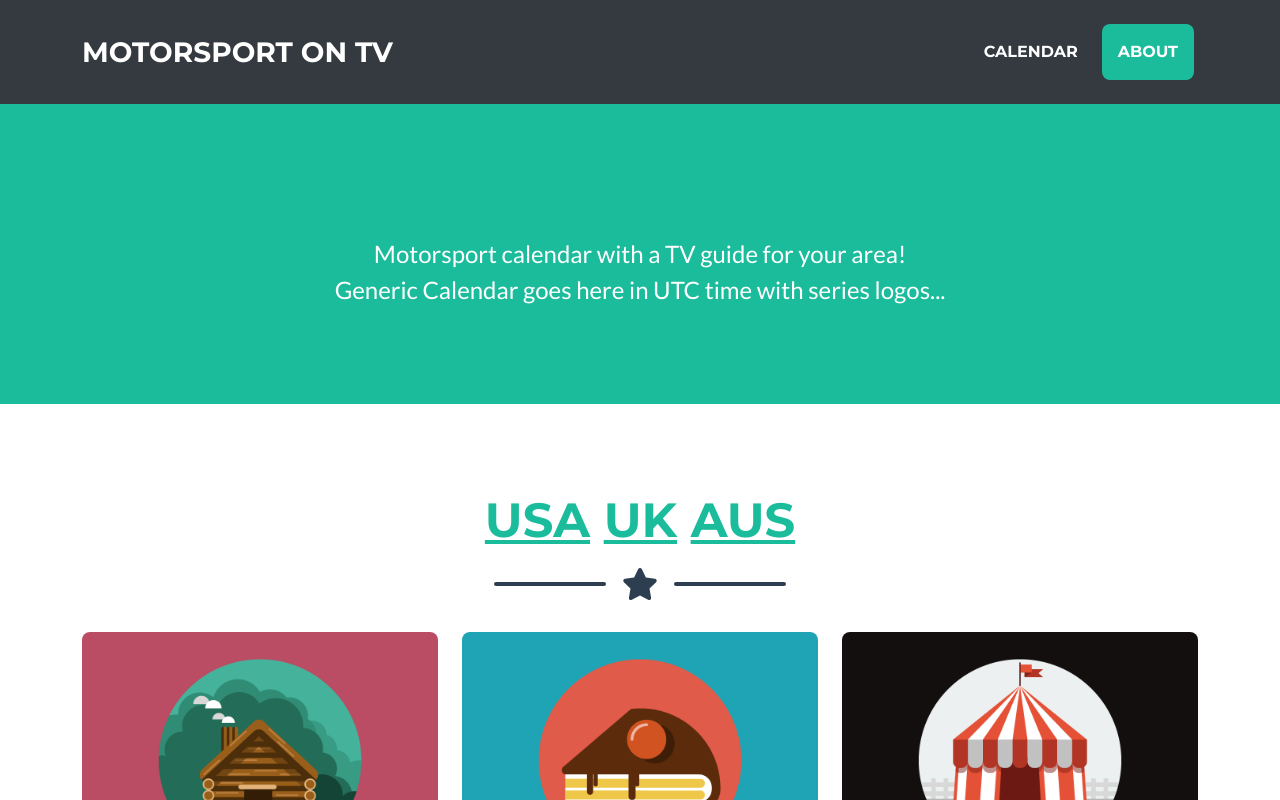
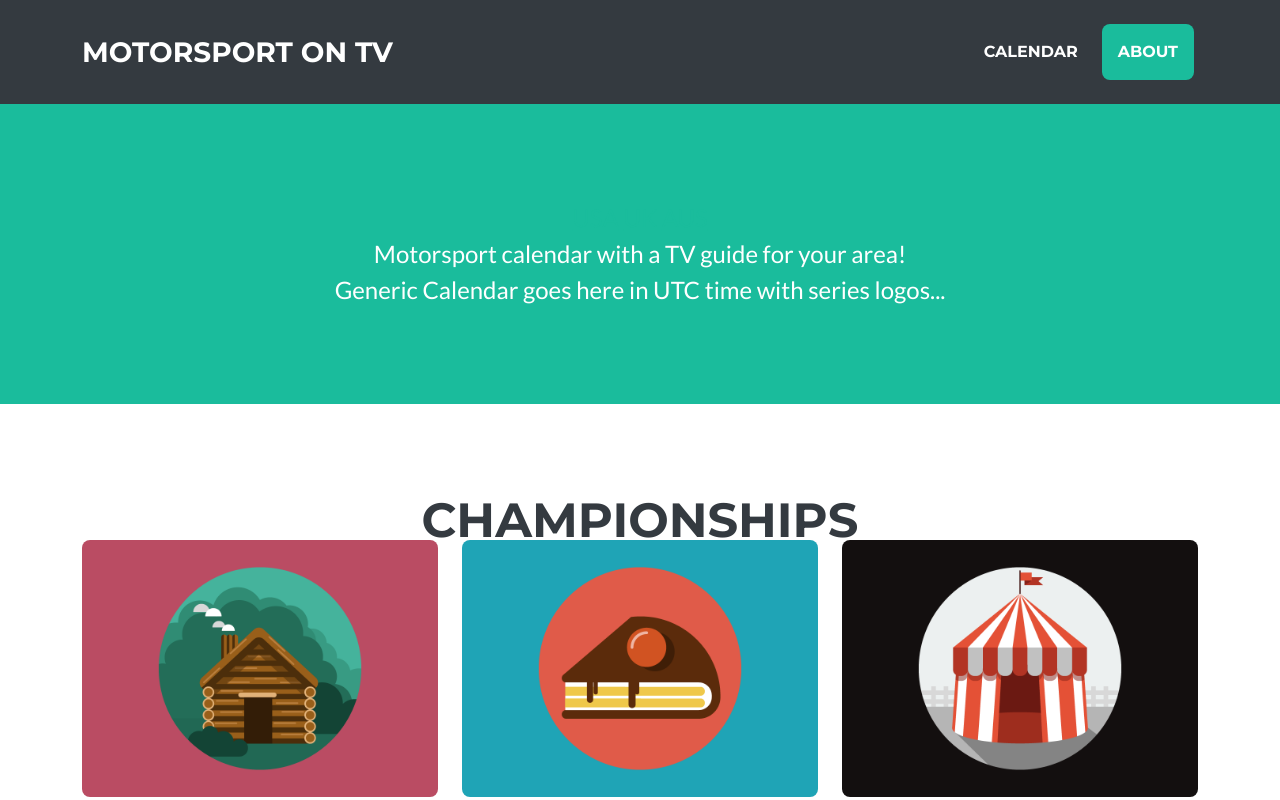
Before and after one commit to rockrit-app/MoT, a plain HTML site: page index.html in a window 1280 px wide. Shown: the top 800 px of the page. Drawn offline with nearby package versions, Linux system fonts and the light colour scheme.

Commit message:
Update index.html

```diff
--- a/index.html
+++ b/index.html
@@ -45,15 +45,7 @@
         <!-- Portfolio Section-->
         <section class="page-section portfolio" id="calendar">
             <div class="container">
-                <!-- Portfolio Section Heading-->
-                <h2 class="page-section-heading text-center text-uppercase text-secondary mb-0"><a href="URL link">USA</a> <a href="URL link">UK</a> <a href="URL link">AUS</a></h2>
-                <!-- Icon Divider-->
-                <div class="divider-custom">
-                    <div class="divider-custom-line"></div>
-                    <div class="divider-custom-icon"><i class="fas fa-star"></i></div>
-                    <div class="divider-custom-line"></div>
-                </div>
-                <!-- Portfolio Grid Items-->
+                <h2 class="page-section-heading text-center text-uppercase text-secondary mb-0">Championships</h2>
                 <div class="row justify-content-center">
                     <!-- Portfolio Item 1-->
                     <div class="col-md-6 col-lg-4 mb-5">
```
